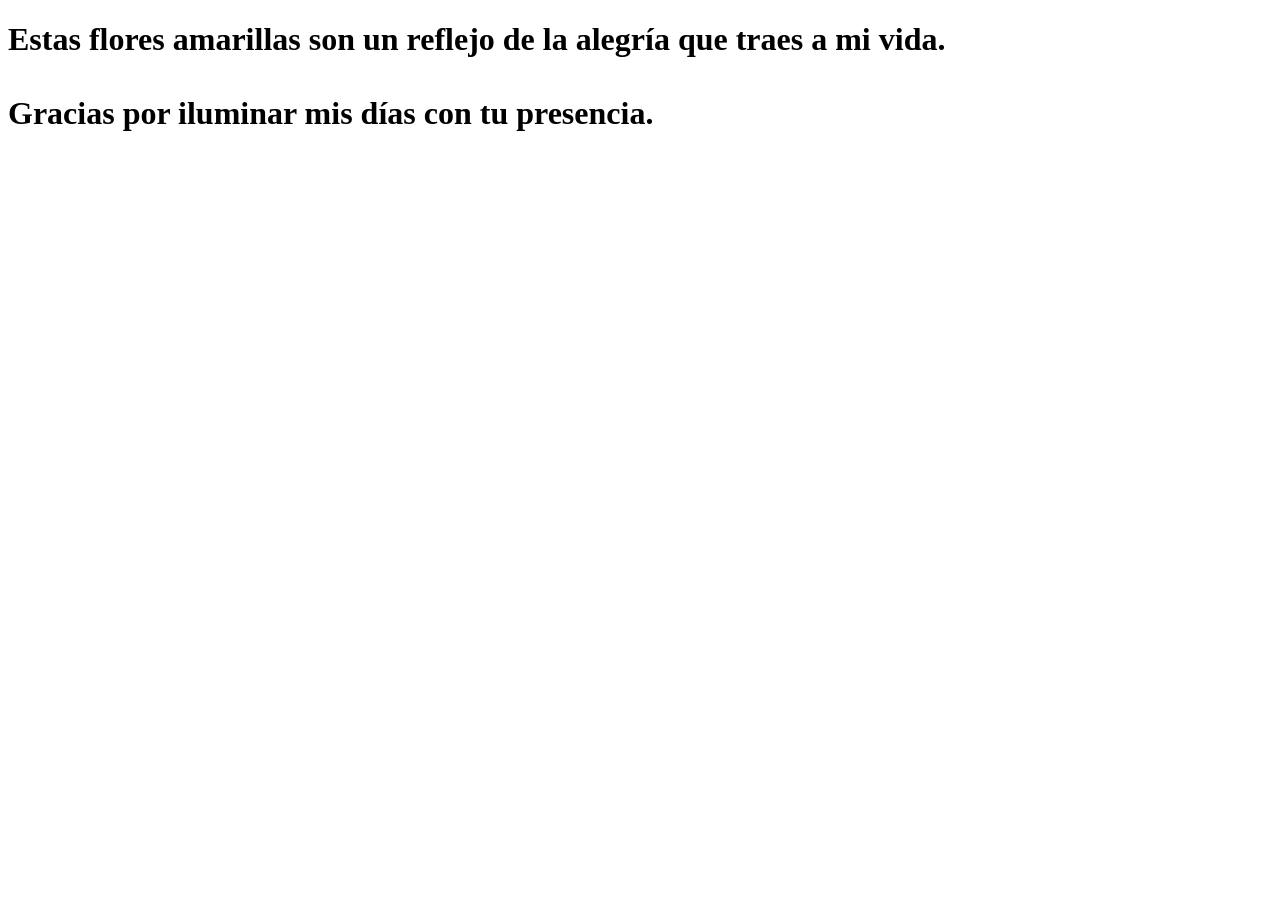
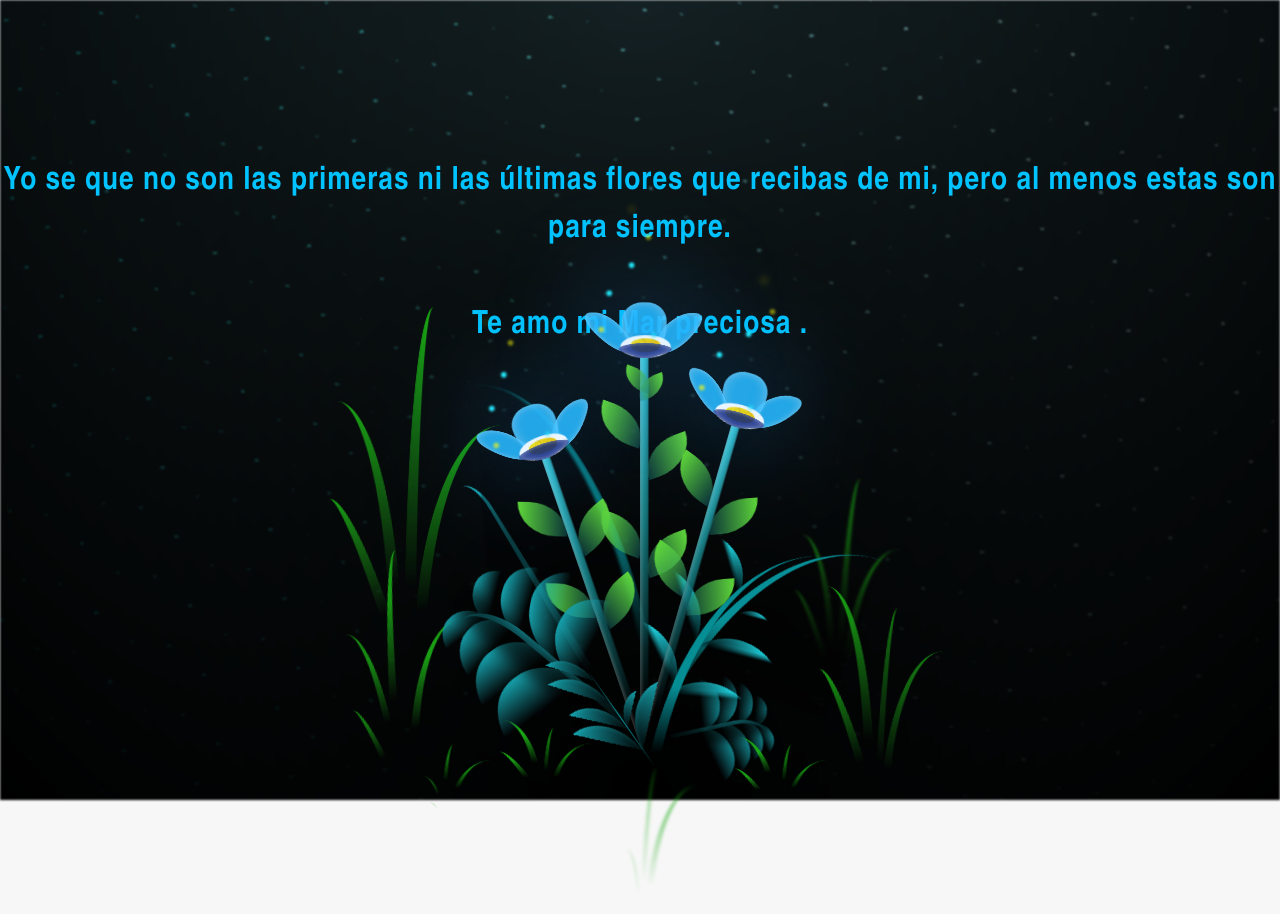
Before and after one commit to LinaraIzt/hola4, a plain HTML site: page index.html in a window 1280 px wide. Before the commit the page ends 800 px from the top, so only its background shows below. Drawn offline with Linux system fonts and the light colour scheme; files that its build step writes are made by us from their sources.

Commit message:
Update index.html

```diff
--- a/index.html
+++ b/index.html
@@ -4,14 +4,14 @@
     <meta charset="UTF-8" />
     <meta http-equiv="X-UA-Compatible" content="IE=edge" />
     <meta name="viewport" content="width=device-width, initial-scale=1.0" />
-    <link rel="stylesheet" href="css/main.css" />
+    <link rel="stylesheet" href="css/styles.css" />
     <title>Flower</title>
   </head>
   <body class="container">
 
     </div>
-    <h1 class="titulo">Estas flores amarillas son un reflejo de la alegría que traes a mi vida. <br> <br>
-      Gracias por iluminar mis días con tu presencia.</h1>
+    <h1 class="titulo">Yo se que no son las primeras ni las últimas flores que recibas de mi, pero al menos estas son para siempre. <br> <br>
+      Te amo mi Mar preciosa .</h1>
 
     <div class="night"></div>
     <div class="flowers">
@@ -323,6 +323,6 @@
         </div>
       </div>
     </div>
-    <script src="main.js"></script>
+    <script src="script.js"></script>
   </body>
 </html>
```
